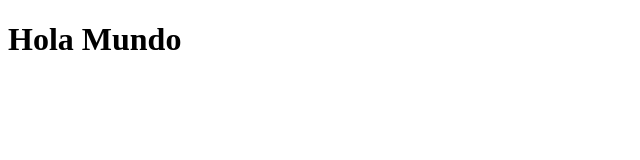
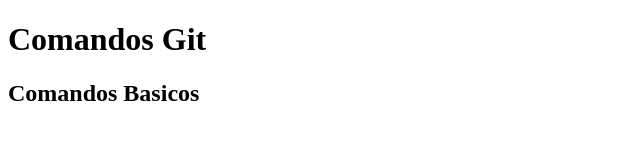
Before and after one commit to AlondraZepeda96/comandos-git, a plain HTML site: page index.html in a window 1280 px wide. Shown: the whole page, without its empty margins (0-640 px from the left). Drawn offline with Linux system fonts and the light colour scheme.

Commit message:
comandos basicos de git

```diff
--- a/index.html
+++ b/index.html
@@ -1,9 +1,11 @@
 <!DOCTYPE html>
 <html>
 <head>
-    <title>COMANDOS GIT</title>
+<meta charset = "utf-8">
+    <title>COMANDOS BASICOS</title>
 </head>
 <body>
-  <h1>Hola Mundo</h1>
+  <h1>Comandos Git</h1>
+  <h2>Comandos Basicos</h2>
 </body>
 </html>
```
